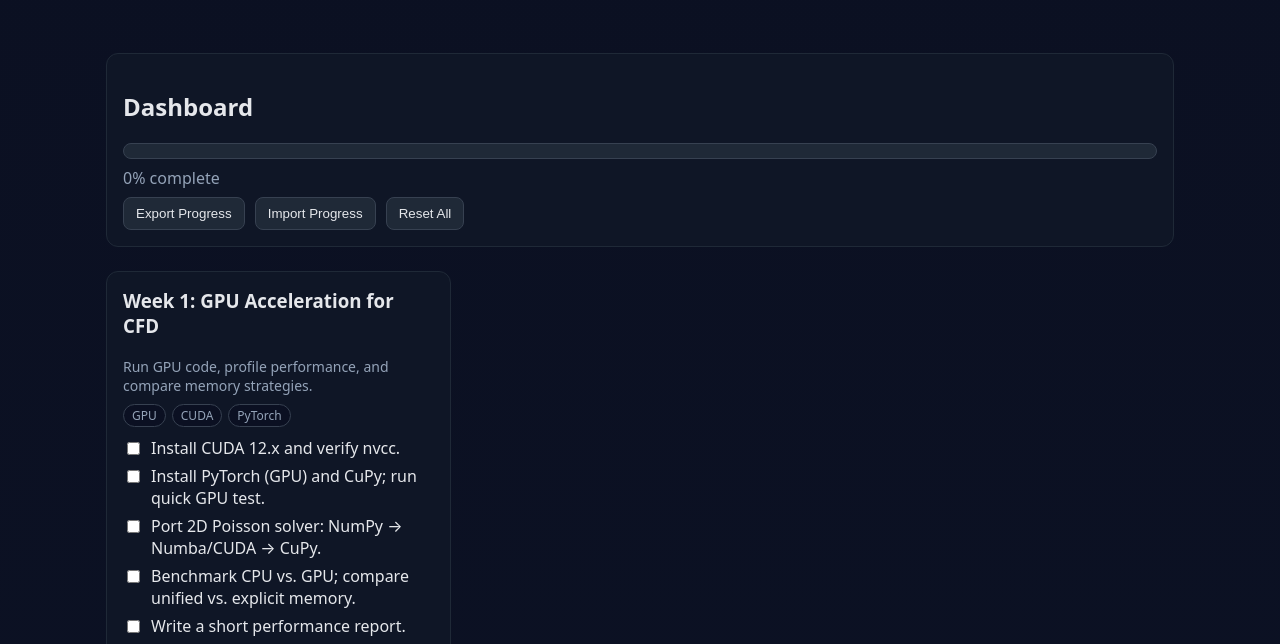
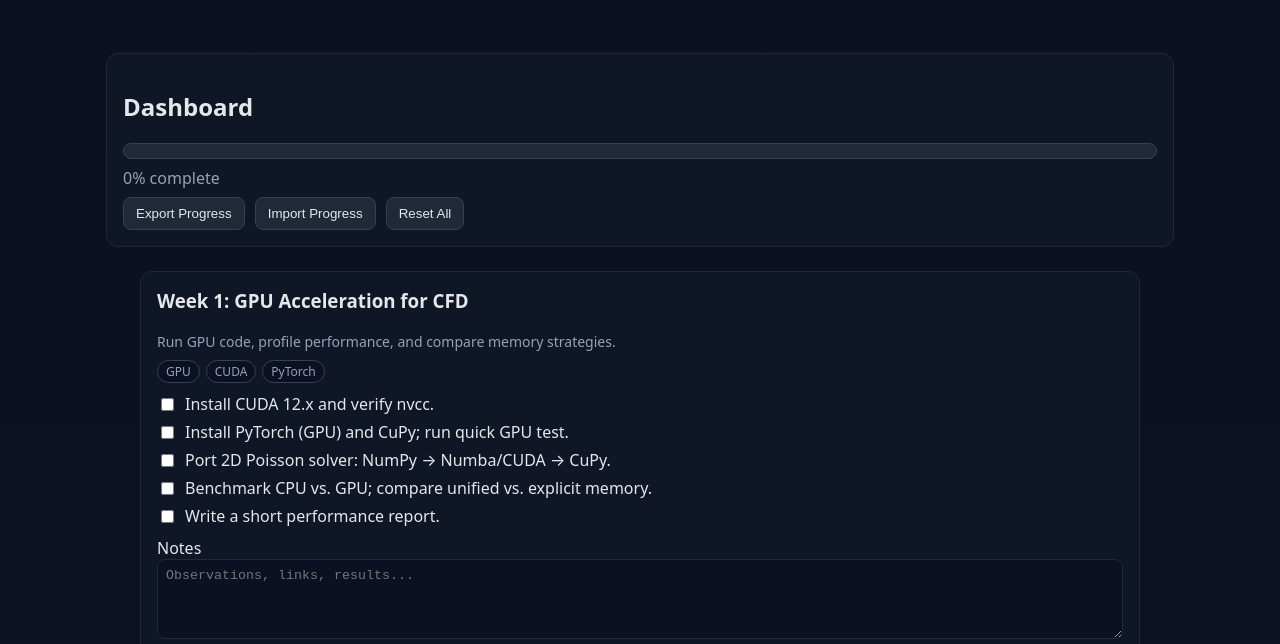
Before and after one commit to HSajeed/Tracker_CFD_Tech, a plain HTML site: page index.html in a window 1280 px wide. Shown: the part 108-752 px from the top of the page. Drawn offline with Linux system fonts and the light colour scheme.

Commit message:
Update style.css with new styles

```diff
--- a/style.css
+++ b/style.css
@@ -42,9 +42,14 @@ button {
 button:hover { border-color: var(--accent); color: white; }
 
 .weeks {
-  display: grid; grid-template-columns: repeat(auto-fill, minmax(320px, 1fr)); gap: 16px;
+  display: grid;
+  grid-template-columns: 1fr;
+  gap: 16px;
 }
+
 .card {
+  max-width: 1000px; /* adjust to taste (e.g., 1100px) */
+  margin: 0 auto; /* center the wide card */
   background: rgba(17,24,39,0.8);
   border: 1px solid #1f2937; border-radius: 12px; padding: 16px;
 }
```
